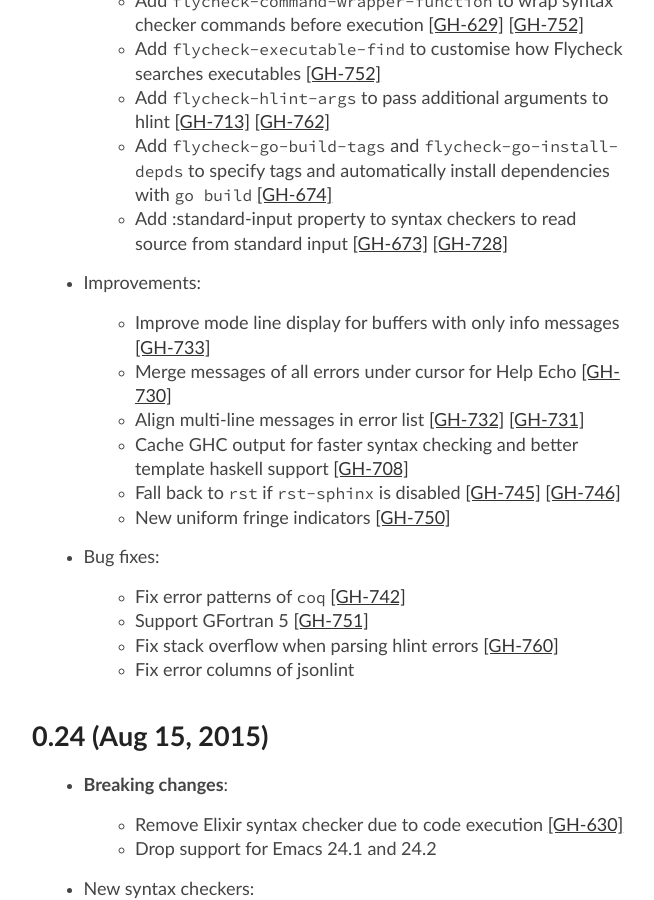
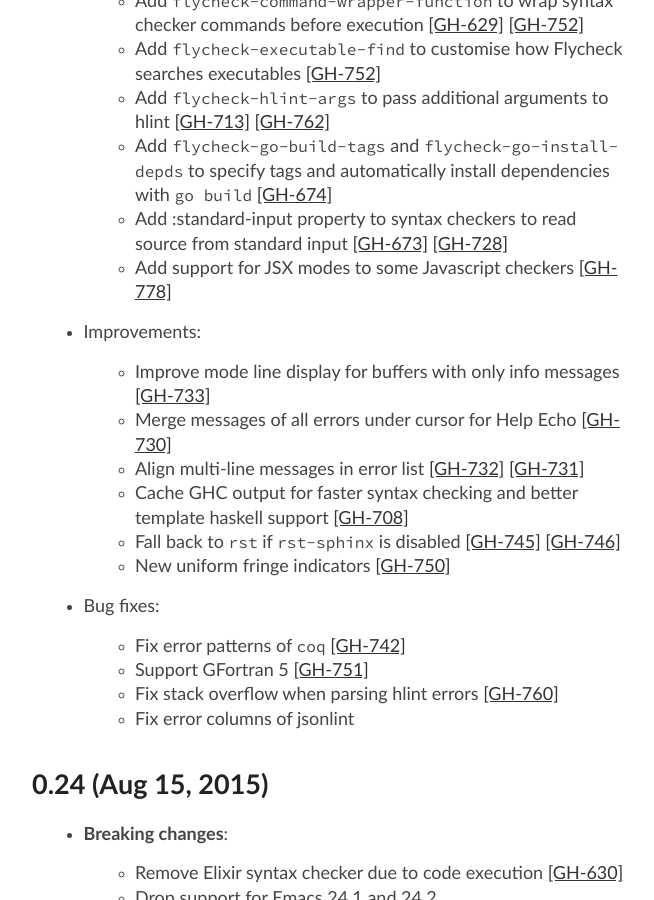
Before and after one commit to cmarqu/flycheck.github.io, a Jekyll site: the page built from changes.md, in a window 1280 px wide and 900 px high, scrolled down 599 px. Shown: the whole window, without its empty margins (258-912 px from the left). Built offline with Jekyll 4.4.1, drawn with Linux system fonts in a browser that asks for light colours.

Commit message:
Update manual from flycheck/flycheck@98d9528

```diff
--- a/_includes/changes.md
+++ b/_includes/changes.md
@@ -27,6 +27,7 @@
     and automatically install dependencies with `go build` [[GH-674]](https://github.com/flycheck/flycheck/issues/674)
   - Add :standard-input property to syntax checkers to read source from standard
     input [[GH-673]](https://github.com/flycheck/flycheck/issues/673) [[GH-728]](https://github.com/flycheck/flycheck/issues/728)
+  - Add support for JSX modes to some Javascript checkers [[GH-778]](https://github.com/flycheck/flycheck/issues/778)
 
 - Improvements:
 
```
Also changed, not shown: _includes/credits.md (+1 -0 lines).
